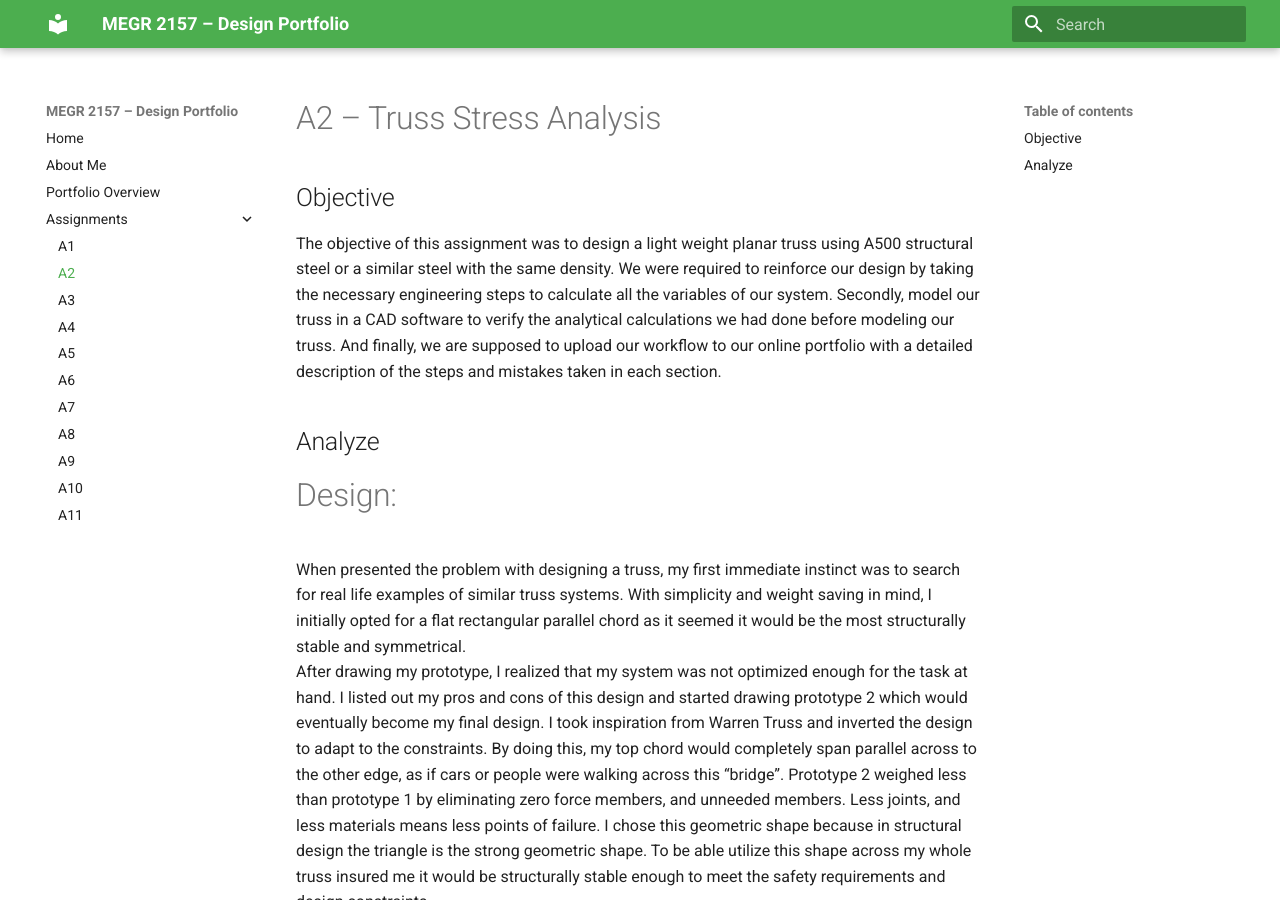
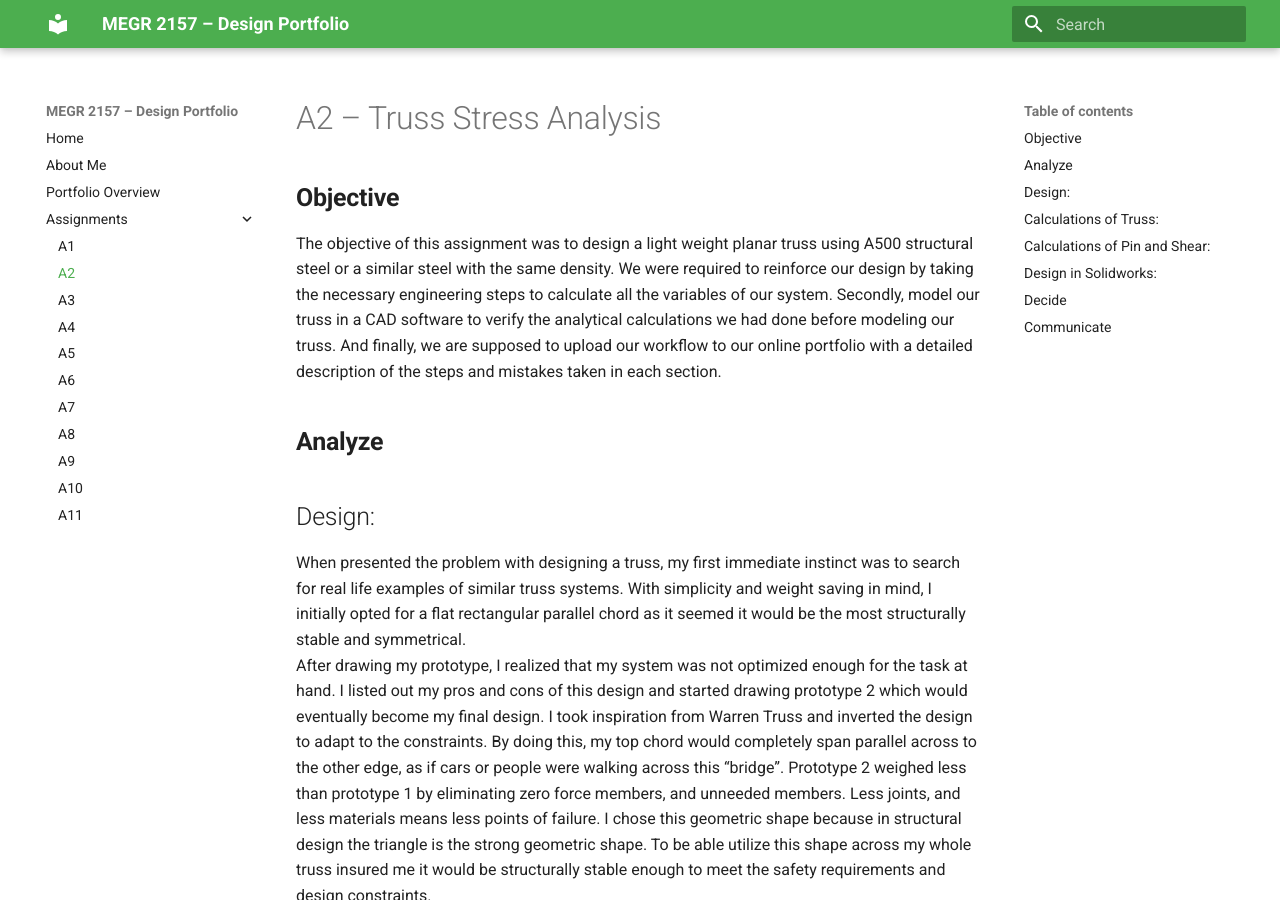
Before and after one commit to jhatch24/megr2156-portfolio, an MkDocs documentation site: the page built from docs/assignments/A02/index.md, in a window 1280 px wide and 900 px high. Built offline with MkDocs 1.6.1 and Material for MkDocs 9.7.7, drawn with Linux system fonts in a browser that asks for light colours.

Commit message:
Revise section headers and enhance document clarity
Updated formatting for section headers and improved clarity in the text throughout the document.

```diff
--- a/docs/assignments/A02/index.md
+++ b/docs/assignments/A02/index.md
@@ -1,30 +1,30 @@
 # A2 – Truss Stress Analysis
 
-## Objective
+## **Objective**
 The objective of this assignment was to design a light weight planar truss using A500 structural steel or a similar steel with the same density. We were required to reinforce our design by taking the necessary engineering steps to calculate all the variables of our system. Secondly, model our truss in a CAD software to verify the analytical calculations we had done before modeling our truss. And finally, we are supposed to upload our workflow to our online portfolio with a detailed description of the steps and mistakes taken in each section.
 
-## Analyze
-# Design:
+## **Analyze**
+## Design:
 When presented the problem with designing a truss, my first immediate instinct was to search for real life examples of similar truss systems. With simplicity and weight saving in mind, I initially opted for a flat rectangular parallel chord as it seemed it would be the most structurally stable and symmetrical.
 After drawing my prototype, I realized that my system was not optimized enough for the task at hand. I listed out my pros and cons of this design and started drawing prototype 2 which would eventually become my final design. I took inspiration from Warren Truss and inverted the design to adapt to the constraints. By doing this, my top chord would completely span parallel across to the other edge, as if cars or people were walking across this “bridge”. Prototype 2 weighed less than prototype 1 by eliminating zero force members, and unneeded members. Less joints, and less materials means less points of failure. I chose this geometric shape because in structural design the triangle is the strong geometric shape. To be able utilize this shape across my whole truss insured me it would be structurally stable enough to meet the safety requirements and design constraints.
 Finally, I was able to go through my calculations and solve for external and internal forces symbolically and numerically by using the method of joints to provide an in-depth Free body diagram of my truss analyzed at each point.
 
-# Calculations of Truss:
+## Calculations of Truss:
 The largest internal force I calculated on my truss was member DE in tension at +16.02kN. After identifying this member I created a list of knowns and unknowns to properly categorize what variables I needed to solve for based on the information I was already given. I solved for the minimum cross-sectional area symbolically first by using the yield strength, largest internal force, and Safety factor. Setting them equal, one can isolate the minimum area on the left side of the equation to solve for it. I properly followed this by plugging in the numbers into my equation to calculate the minimum cross sectional area in metric units and imperial units.
 To approximate the weight of the truss, I first solved for the total perimeter of the truss, which gave me a variable to use in my volume calculation, which then led to me being able to the use density given to solve for the mass, and lastly multiplying it with the gravitational constant to reach the sum of the weight.
 
-# Calculations of Pin and Shear:
+## Calculations of Pin and Shear:
 Firstly, I started with listing my known and unknown quantities that I could substitute in my shear equations to find the exact values I wanted. Values I was looking for were, the allowable shear, cross sectional area of the pin, diameter of the pin, and the weight of the pins. Similarly to the last section, the equations built on one another allowed me to find all the variables required for this assignment. Secondly, I drew two Free body diagrams, one with a point and the other of a cylinder to represent the pin and arrows to represent the maximum load on the pin from internal forces. I determined the approximate combined weight of the pins was 0.155lbf, since we were given imperial metrics values for density.
 
-# Design in Solidworks:
+## Design in Solidworks:
 To generate a 3D model of my designed Truss I chose Solidworks since it is the CAD program I have the most experience with that is immediately accessible to me right now. Otherwise I would have used Siemens Solid Edge. After a brief introductory period familiarizing myself with the layout and UI of tools I was ready to begin modeling.
 I started off modeling my first prototype for my members that was a simple double closed ended member. Taking inspiration from a closed end hand wrench, I figured this would be a good starting point.
 After a little bit, I began to evaluate my design because of the process during assembly. My truss members would not be perfectly aligned with one another but stacked besides each other, especially at joints with more than 2 jointed members.
 This is where I redesigned my truss members with an open ended design like fork, where closed ended members could be joined with a pin between the two prongs. This way I only have to make one type of truss member and just change the length to hold to my design intentions. This worked great because I could join all the members together like a chain.
 After putting my members together in assembly, I evaluated the mass properties given by Solidworks. Having selected the correct material I was excited to see how this would compare to calculations I did before modeling together on CAD. The results were impressive, I ended up achieving a Safety Factor of 4.8 which far exceeded the set standard for 3.5. On the other hand, my truss weighs 4 more lbs than calculated, but the rule of thumb is that CAD calculated weight is always more than real world weight.
 
-## Decide
+## **Decide**
 _Which geometry did you select, and why? This is your first open design choice in the course — defend it._
 
-## Communicate
+## **Communicate**
 My engineering lesson learned with this assignment was being able to reevaluate at any step and start back over and test ideas because this is the only way one comes to the most optimal solution. I also learned about different truss designs and their purposes, as well as what materials are commonly used to efficiently optimize yield strength whilst comparing the external stress of a load or loads. For example like in this assignment where two external forces are counter acting on different parts of the truss.
```
